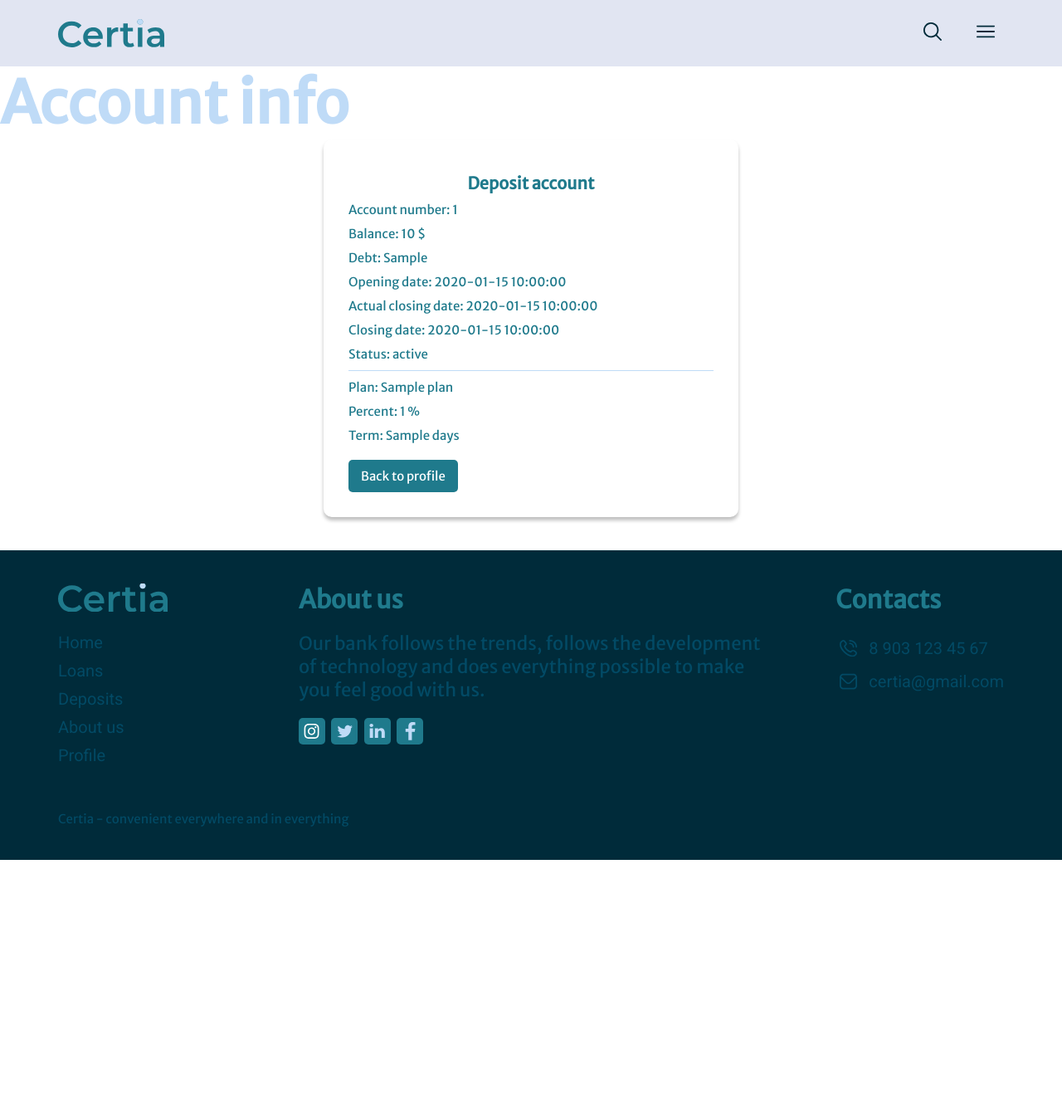
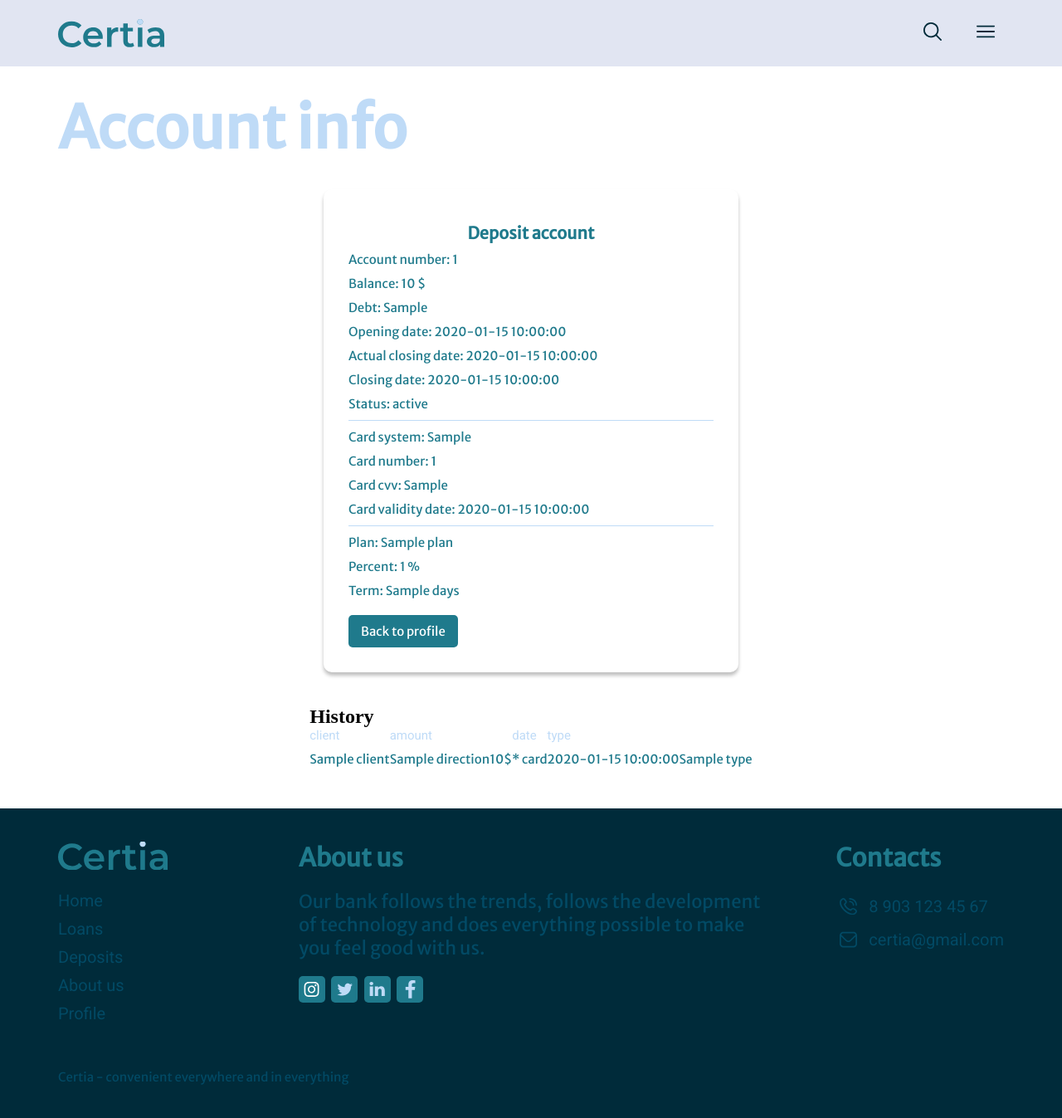
Before and after one commit to GentIeman/Certia, a PHP site: template views/account_info.php in a window 1280 px wide. Shown: the whole page at 83% size. Before the commit the page ends 1036 px from the top, so only its background shows below. Run offline with PHP 8.4, Linux system fonts and the light colour scheme; the template is opened without the code that fills it: most values are stand-ins (such as "Sample title", 1, 10 or a date in 2020); style sheets or scripts are compiled from the project's sources.

Commit message:
fix: fixed the display of page elements

```diff
--- a/views/account_info.php
+++ b/views/account_info.php
@@ -22,8 +22,8 @@
     <script src="../static/scripts/field-validation.js" defer></script>
     <script src="../static/scripts/dropdown-toggle.js" defer></script>
 </head>
-<body>
-<header class="header">
+<body class="page">
+<header class="page__header header">
     <nav class="header__nav">
         <a href="../index.php?page=home" class="header__logo" title="Logo"></a>
         <ul class="header__list">
@@ -107,12 +107,12 @@
         </div>
     </div>
 </div>
-<section class="account-info">
-    <header class="account-info__header">
-        <h1 class="account-info__headline headings">Account info</h1>
+<section class="page__info info">
+    <header class="info__header">
+        <h1 class="info__headline headings">Account info</h1>
     </header>
     <div class="card-container">
-        <div class="account-info__card card">
+        <div class="info__card card">
             <header class="card__header">
                 <?php if (isset($plan) === true && $plan->plan_type == "Loan"): ?>
                     <h2 class="card__headline">Loan account</h2>
@@ -150,6 +150,18 @@
                 <li class="card__item">
                     <p class="card__text">Status: <?php echo $account_status ?></p>
                 </li>
+                <li class="card__item card__item_border-top">
+                    <p class="card__text">Card system: <?php echo $card["card_system"] ?></p>
+                </li>
+                <li class="card__item">
+                    <p class="card__text">Card number: <?php echo $card["card_number"] ?></p>
+                </li>
+                <li class="card__item">
+                    <p class="card__text">Card cvv: <?php echo $card["card_cvv"] ?></p>
+                </li>
+                <li class="card__item">
+                    <p class="card__text">Card validity date: <?php echo $card_validity_date?></p>
+                </li>
                 <?php if (isset($plan) === true): ?>
                     <li class="card__item card__item_border-top">
                         <p class="card__text">Plan: <?php echo $plan["plan_name"] ?></p>
@@ -172,8 +184,36 @@
             </footer>
         </div>
     </div>
+    <div class="card-container">
+        <div class="transactions-history">
+            <header class="transaction-history__header">
+                <h2 class="transaction-history__subtitle">History</h2>
+            </header>
+            <table class="transactions-history__table table">
+                <thead class="table__thead">
+                    <tr class="table__row">
+                        <th class="table__head">client</th>
+                        <th class="table__head">amount</th>
+                        <th class="table__head">date</th>
+                        <th class="table__head">type</th>
+                    </tr>
+                </thead>
+                <tbody class="table__tbody">
+                <?php foreach ($activity as $active): ?>
+                    <tr class="table__row table__row_hover">
+                        <td class="table__cell"><?php echo $active["client"] ?></td>
+                        <td class="table__cell"><?php echo $active["direction"]?><?php echo $active["amount"] ?>$</td>
+                        <td class="table__cell">* <?php echo substr($active["card"], -4) ?></td>
+                        <td class="table__cell"><?php echo $active["date"] ?></td>
+                        <td class="table__cell"><?php echo $active["type"] ?></td>
+                    </tr>
+                <?php endforeach; ?>
+                </tbody>
+            </table>
+        </div>
+    </div>
 </section>
-<footer class="footer">
+<footer class="page__footer footer">
     <div class="footer__menu">
         <div class="footer__logo"></div>
         <ul class="footer__list">
```
Also changed, not shown: views/transaction_info.php (+7 -7 lines).
